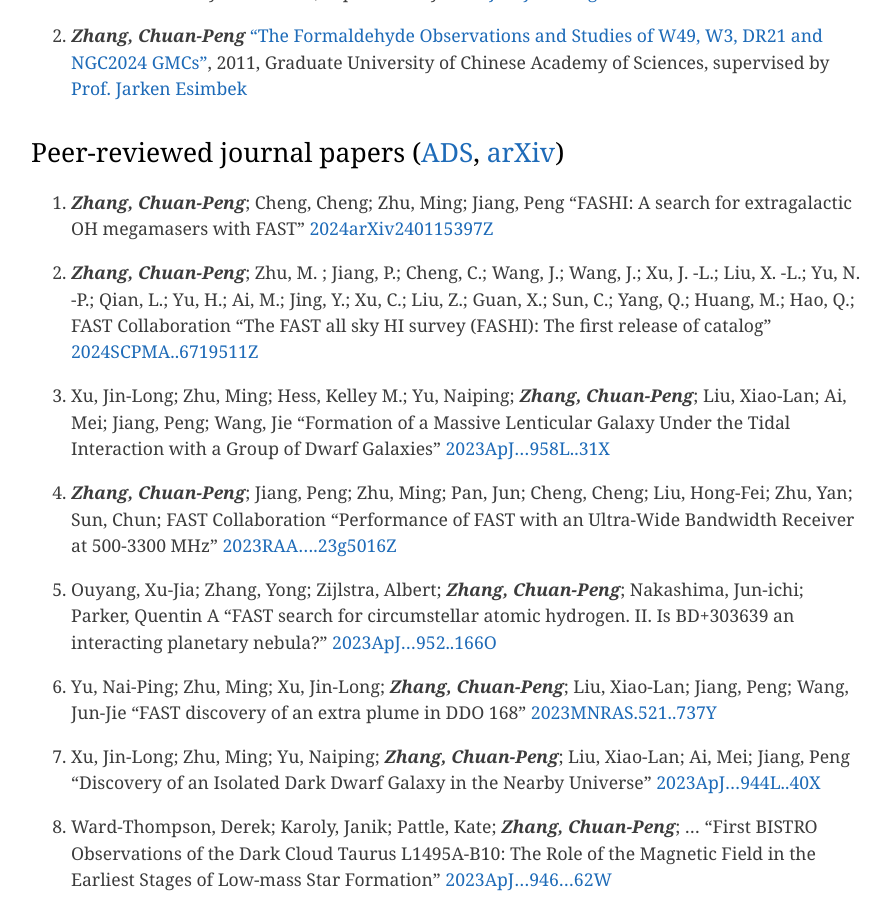
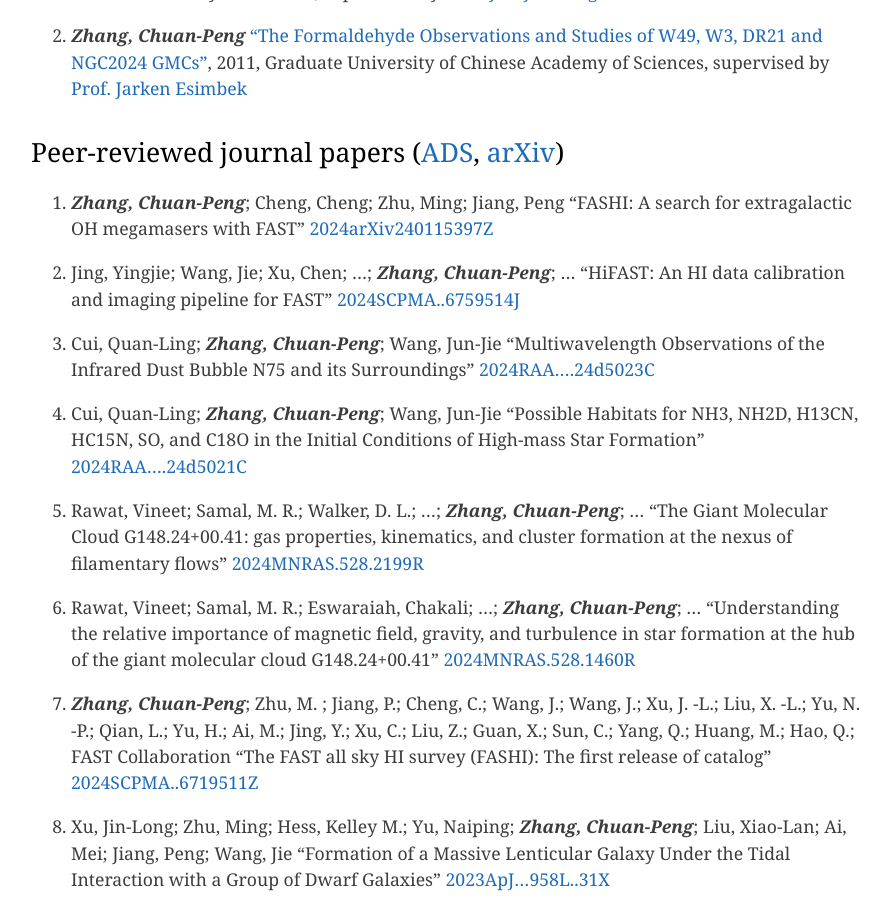
Before and after one commit to zcp521/zcp521.github.io, a Jekyll site: the page built from pub.md, in a window 1280 px wide and 900 px high, scrolled down 546 px. Shown: the whole window, without its empty margins (193-1083 px from the left). Built offline with Jekyll 4.4.1, drawn with Linux system fonts in a browser that asks for light colours.

Commit message:
Update pub.md

```diff
--- a/pub.md
+++ b/pub.md
@@ -14,9 +14,29 @@
 
 ## Peer-reviewed journal papers ([ADS](https://ui.adsabs.harvard.edu/public-libraries/RijjUuncQru3dbS8Amb6eA), [arXiv](https://arxiv.org/a/zhang_c_2.html))
 
-63. ***Zhang, Chuan-Peng***; Cheng, Cheng; Zhu, Ming; Jiang, Peng
+68. ***Zhang, Chuan-Peng***; Cheng, Cheng; Zhu, Ming; Jiang, Peng
 	"FASHI: A search for extragalactic OH megamasers with FAST"
 	[2024arXiv240115397Z](https://ui.adsabs.harvard.edu/abs/2024arXiv240115397Z/abstract)
+
+67. Jing, Yingjie; Wang, Jie; Xu, Chen; ...; ***Zhang, Chuan-Peng***; ...
+	"HiFAST: An HI data calibration and imaging pipeline for FAST"
+	[2024SCPMA..6759514J](https://ui.adsabs.harvard.edu/abs/2024SCPMA..6759514J/abstract)
+
+66. Cui, Quan-Ling; ***Zhang, Chuan-Peng***; Wang, Jun-Jie
+	"Multiwavelength Observations of the Infrared Dust Bubble N75 and its Surroundings"
+	[2024RAA....24d5023C](https://ui.adsabs.harvard.edu/abs/2024RAA....24d5023C/abstract)
+
+65. Cui, Quan-Ling; ***Zhang, Chuan-Peng***; Wang, Jun-Jie
+	"Possible Habitats for NH3, NH2D, H13CN, HC15N, SO, and C18O in the Initial Conditions of High-mass Star Formation"
+	[2024RAA....24d5021C](https://ui.adsabs.harvard.edu/abs/2024RAA....24d5021C/abstract)
+
+64. Rawat, Vineet; Samal, M. R.; Walker, D. L.; ...; ***Zhang, Chuan-Peng***; ...
+	"The Giant Molecular Cloud G148.24+00.41: gas properties, kinematics, and cluster formation at the nexus of filamentary flows"
+	[2024MNRAS.528.2199R](https://ui.adsabs.harvard.edu/abs/2024MNRAS.528.2199R/abstract)
+
+63. Rawat, Vineet; Samal, M. R.; Eswaraiah, Chakali; ...; ***Zhang, Chuan-Peng***; ...
+	"Understanding the relative importance of magnetic field, gravity, and turbulence in star formation at the hub of the giant molecular cloud G148.24+00.41"
+	[2024MNRAS.528.1460R](https://ui.adsabs.harvard.edu/abs/2024MNRAS.528.1460R/abstract)
 
 62. ***Zhang, Chuan-Peng***; Zhu, M. ; Jiang, P.; Cheng, C.; Wang, J.; Wang, J.; Xu, J. -L.; Liu, X. -L.; Yu, N. -P.; Qian, L.; Yu, H.; Ai, M.; Jing, Y.; Xu, C.; Liu, Z.; Guan, X.; Sun, C.; Yang, Q.; Huang, M.; Hao, Q.; FAST Collaboration
 	"The FAST all sky HI survey (FASHI): The first release of catalog"
```
